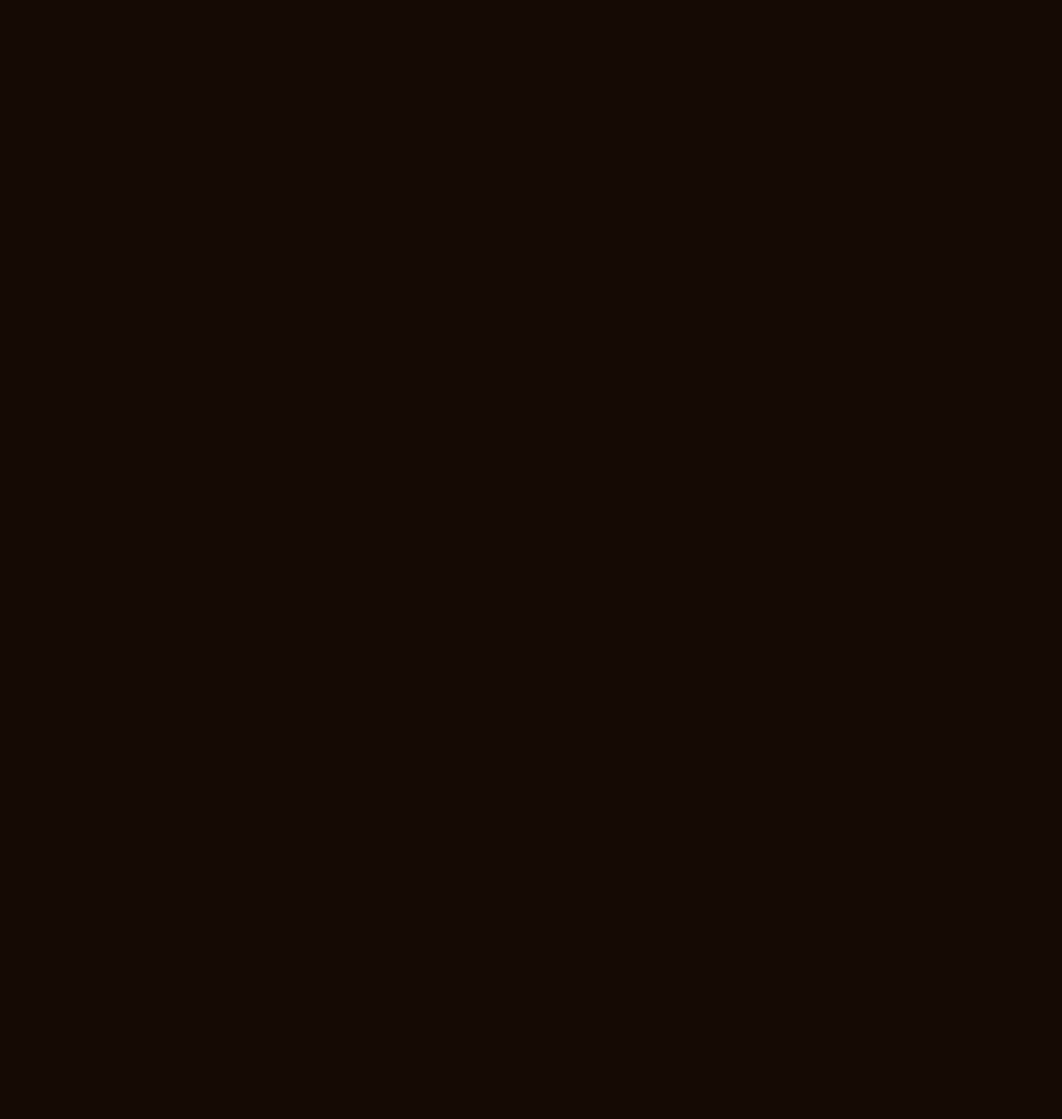
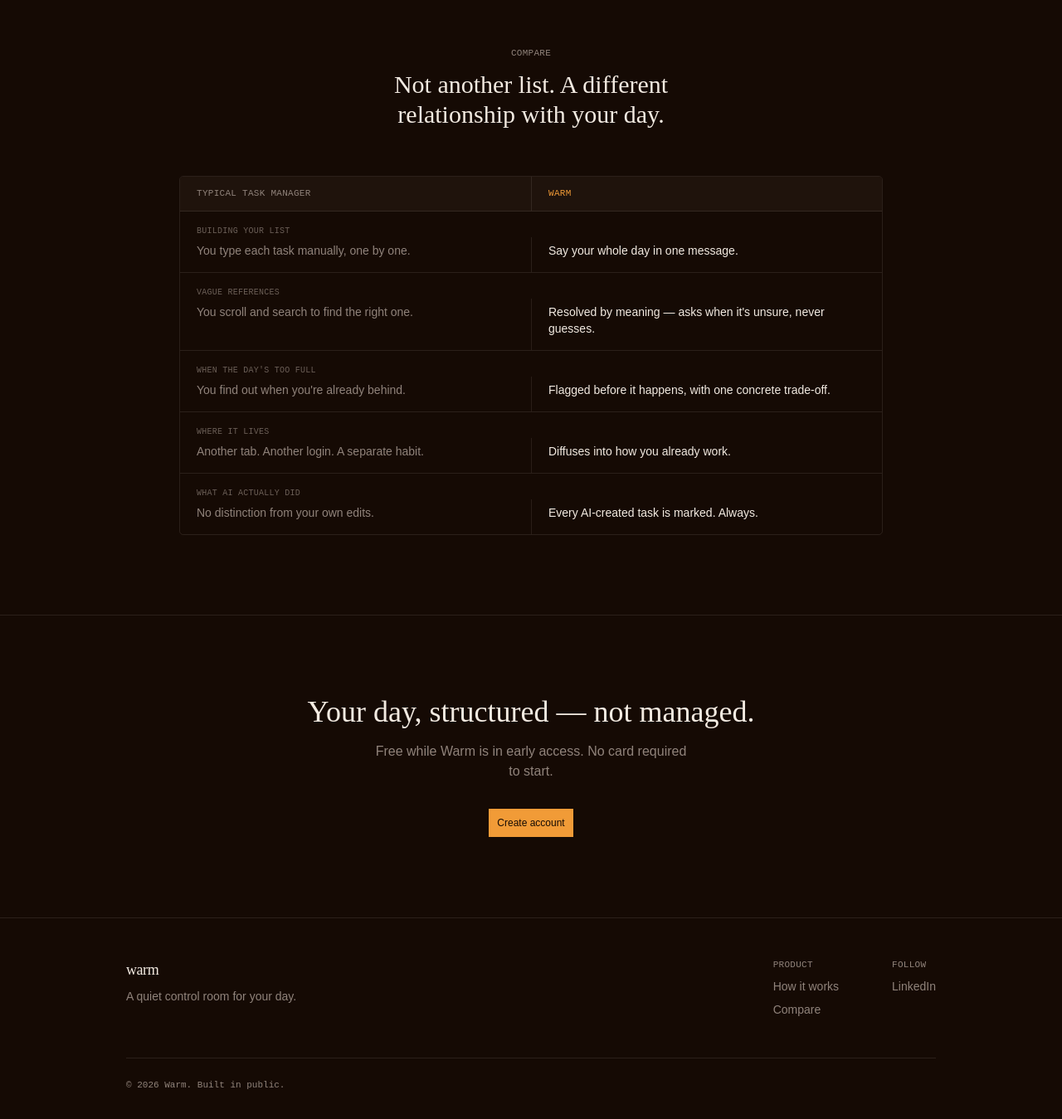
Before and after one commit to 0vai5/Warm-Client, a React (Vite) app: page / in a window 1280 px wide. Shown: the part 1698-3047 px from the top of the page at 83% size. Before the commit the page ends 1658 px from the top, so only its background shows below. Built offline with nearby package versions, Linux system fonts and the light colour scheme.

Commit message:
feat: enhance LandingPage with Comparison and CTA components; add Footer component for improved layout

```diff
--- a/src/components/Navbar.tsx
+++ b/src/components/Navbar.tsx
@@ -1,40 +1,45 @@
-// src/components/landing/Navbar.tsx
-import { useState } from "react"
-import { Link, NavLink } from "react-router-dom"
-import { List, X } from "@phosphor-icons/react"
-import { Button, buttonVariants } from "@/components/ui/button"
-import { cn } from "@/lib/utils"
+import { Button, buttonVariants } from "@/components/ui/button";
+import { cn } from "@/lib/utils";
+import { List, X } from "@phosphor-icons/react";
+import { useState } from "react";
+import { Link, NavLink } from "react-router-dom";
 
 const NAV_LINKS = [
   { label: "How it works", href: "#how-it-works" },
   { label: "Compare", href: "#compare" },
-]
+];
 
 function Navbar() {
-  const [open, setOpen] = useState(false)
+  const [open, setOpen] = useState(false);
 
   return (
     <>
       <header className="sticky top-0 z-50 border-b border-border bg-background/80 backdrop-blur">
         <div className="mx-auto flex h-14 max-w-5xl items-center justify-between px-6">
-        <Link to="/" className="font-heading text-lg lowercase tracking-tight">
+          <Link
+            to="/"
+            className="font-heading text-lg lowercase tracking-tight"
+          >
             warm
           </Link>
 
           <nav className="hidden items-center gap-8 md:flex">
             {NAV_LINKS.map((link) => (
-            <NavLink
+              <a
                 key={link.href}
-              to={link.href}
+                href={link.href}
                 className="text-sm text-muted-foreground transition-colors hover:text-foreground"
               >
                 {link.label}
-            </NavLink>
+              </a>
             ))}
           </nav>
 
           <div className="hidden items-center gap-2 md:flex">
-          <Link to="/auth/login" className={buttonVariants({ variant: "ghost", size: "sm" })}>
+            <Link
+              to="/auth/login"
+              className={buttonVariants({ variant: "ghost", size: "sm" })}
+            >
               Sign in
             </Link>
             <Link to="/auth/signup" className={buttonVariants({ size: "sm" })}>
@@ -79,7 +84,11 @@ function Navbar() {
                 >
                   Sign in
                 </Link>
-              <Link to="/signup" onClick={() => setOpen(false)} className={buttonVariants()}>
+                <Link
+                  to="/signup"
+                  onClick={() => setOpen(false)}
+                  className={buttonVariants()}
+                >
                   Get started
                 </Link>
               </div>
@@ -87,9 +96,8 @@ function Navbar() {
           </div>
         </div>
       </header>
-
     </>
-  )
+  );
 }
 
-export default Navbar
+export default Navbar;
--- /dev/null
+++ b/src/components/landing/CTA.tsx
@@ -0,0 +1,25 @@
+import { buttonVariants } from "@/components/ui/button";
+import { Link } from "react-router-dom";
+
+const CTA = () => {
+  return (
+    <section className="border-t border-border">
+      <div className="mx-auto max-w-2xl px-6 py-24 text-center">
+        <h2 className="font-heading text-3xl md:text-4xl">
+          Your day, structured — not managed.
+        </h2>
+        <p className="mx-auto mt-4 max-w-sm text-muted-foreground">
+          Free while Warm is in early access. No card required to start.
+        </p>
+        <Link
+          to="/signup"
+          className={buttonVariants({ size: "lg", className: "mt-8" })}
+        >
+          Create account
+        </Link>
+      </div>
+    </section>
+  );
+};
+
+export default CTA;
--- /dev/null
+++ b/src/components/landing/Comparision.tsx
@@ -0,0 +1,72 @@
+const ROWS = [
+  {
+    dimension: "Building your list",
+    typical: "You type each task manually, one by one.",
+    warm: "Say your whole day in one message.",
+  },
+  {
+    dimension: "Vague references",
+    typical: "You scroll and search to find the right one.",
+    warm: "Resolved by meaning — asks when it's unsure, never guesses.",
+  },
+  {
+    dimension: "When the day's too full",
+    typical: "You find out when you're already behind.",
+    warm: "Flagged before it happens, with one concrete trade-off.",
+  },
+  {
+    dimension: "Where it lives",
+    typical: "Another tab. Another login. A separate habit.",
+    warm: "Diffuses into how you already work.",
+  },
+  {
+    dimension: "What AI actually did",
+    typical: "No distinction from your own edits.",
+    warm: "Every AI-created task is marked. Always.",
+  },
+];
+
+const Comparison = () => {
+  return (
+    <section id="compare" className="mx-auto max-w-4xl px-6 py-24">
+      <p className="text-center font-mono text-[11px] uppercase tracking-wide text-muted-foreground">
+        Compare
+      </p>
+      <h2 className="font-heading mx-auto mt-3 max-w-md text-center text-3xl">
+        Not another list. A different relationship with your day.
+      </h2>
+
+      <div className="mt-14 overflow-hidden rounded-md border border-border">
+        <div className="grid grid-cols-2 border-b border-border bg-card">
+          <p className="px-5 py-3 font-mono text-[11px] uppercase tracking-wide text-muted-foreground">
+            Typical task manager
+          </p>
+          <p className="border-l border-border px-5 py-3 font-mono text-[11px] uppercase tracking-wide text-primary">
+            Warm
+          </p>
+        </div>
+
+        {ROWS.map((row) => (
+          <div
+            key={row.dimension}
+            className="border-b border-border last:border-b-0"
+          >
+            <p className="px-5 pt-4 font-mono text-[10px] uppercase tracking-wide text-muted-foreground/70">
+              {row.dimension}
+            </p>
+            <div className="grid grid-cols-2">
+              <p className="px-5 pb-4 pt-1.5 text-sm text-muted-foreground">
+                {row.typical}
+              </p>
+              <p className="border-l border-border px-5 pb-4 pt-1.5 text-sm text-foreground">
+                {row.warm}
+              </p>
+            </div>
+          </div>
+        ))}
+      </div>
+    </section>
+  );
+};
+
+export default Comparison;
--- /dev/null
+++ b/src/components/landing/Footer.tsx
@@ -0,0 +1,58 @@
+import { Link } from "react-router-dom"
+
+const YEAR = new Date().getFullYear()
+
+const Footer = () => {
+  return (
+    <footer className="border-t border-border">
+      <div className="mx-auto max-w-5xl px-6 py-12">
+        <div className="flex flex-col gap-8 md:flex-row md:items-start md:justify-between">
+          <div>
+            <Link to="/" className="font-heading text-lg lowercase tracking-tight">
+              warm
+            </Link>
+            <p className="mt-2 max-w-xs text-sm text-muted-foreground">
+              A quiet control room for your day.
+            </p>
+          </div>
+
+          <div className="flex gap-16">
+            <div className="flex flex-col gap-2">
+              <p className="font-mono text-[11px] uppercase tracking-wide text-muted-foreground">
+                Product
+              </p>
+              <a href="#how-it-works" className="text-sm text-muted-foreground hover:text-foreground">
+                How it works
+              </a>
+              <a href="#compare" className="text-sm text-muted-foreground hover:text-foreground">
+                Compare
+              </a>
+            </div>
+
+            <div className="flex flex-col gap-2">
+              <p className="font-mono text-[11px] uppercase tracking-wide text-muted-foreground">
+                Follow
+              </p>
+              <Link
+                to="https://www.linkedin.com/in/0vai5"
+                target="_blank"
+                rel="noreferrer"
+                className="text-sm text-muted-foreground hover:text-foreground"
+              >
+                LinkedIn
+              </Link>
+            </div>
+          </div>
+        </div>
+
+        <div className="mt-12 flex flex-col-reverse gap-3 border-t border-border pt-6 md:flex-row md:items-center md:justify-between">
+          <p className="font-mono text-[11px] text-muted-foreground">
+            © {YEAR} Warm. Built in public.
+          </p>
+        </div>
+      </div>
+    </footer>
+  )
+}
+
+export default Footer
--- a/src/components/landing/Steps.tsx
+++ b/src/components/landing/Steps.tsx
@@ -25,7 +25,7 @@ const STEPS = [
   },
 ]
 
-function Steps() {
+const Steps = () => {
   return (
     <section id="how-it-works" className="mx-auto max-w-4xl px-6 py-24">
       <p className="text-center font-mono text-[11px] uppercase tracking-wide text-muted-foreground">
--- a/src/layouts/LandingLayout.tsx
+++ b/src/layouts/LandingLayout.tsx
@@ -1,5 +1,6 @@
 import Navbar from "@/components/Navbar";
 import { Outlet } from "react-router-dom";
+import Footer from "@/components/landing/Footer";
 
 const LandingLayout = () => {
   return (
@@ -8,6 +9,7 @@ const LandingLayout = () => {
       <div>
         <Outlet />
       </div>
+      <Footer />
     </div>
   );
 };
--- a/src/pages/LandingPage.tsx
+++ b/src/pages/LandingPage.tsx
@@ -1,15 +1,19 @@
+import Comparison from "@/components/landing/Comparision";
 import Hero from "@/components/landing/Hero";
+import Steps from "@/components/landing/Steps";
 import TrustedByMarquee from "@/components/landing/TrustedByMarquee";
-import Steps from "@/components/landing/Steps";
+import CTA from "@/components/landing/CTA";
 
 const LandingPage = () => {
   return (
-     <div className="flex min-h-[calc(100vh-4rem)] flex-col">
+    <div className="flex min-h-[calc(100vh-4rem)] flex-col">
       <Hero />
       <TrustedByMarquee />
       <Steps />
+      <Comparison />
+      <CTA />
     </div>
-  )
-}
+  );
+};
 
-export default LandingPage
+export default LandingPage;
```
Lines whose indentation alone changed are shown as unchanged.
